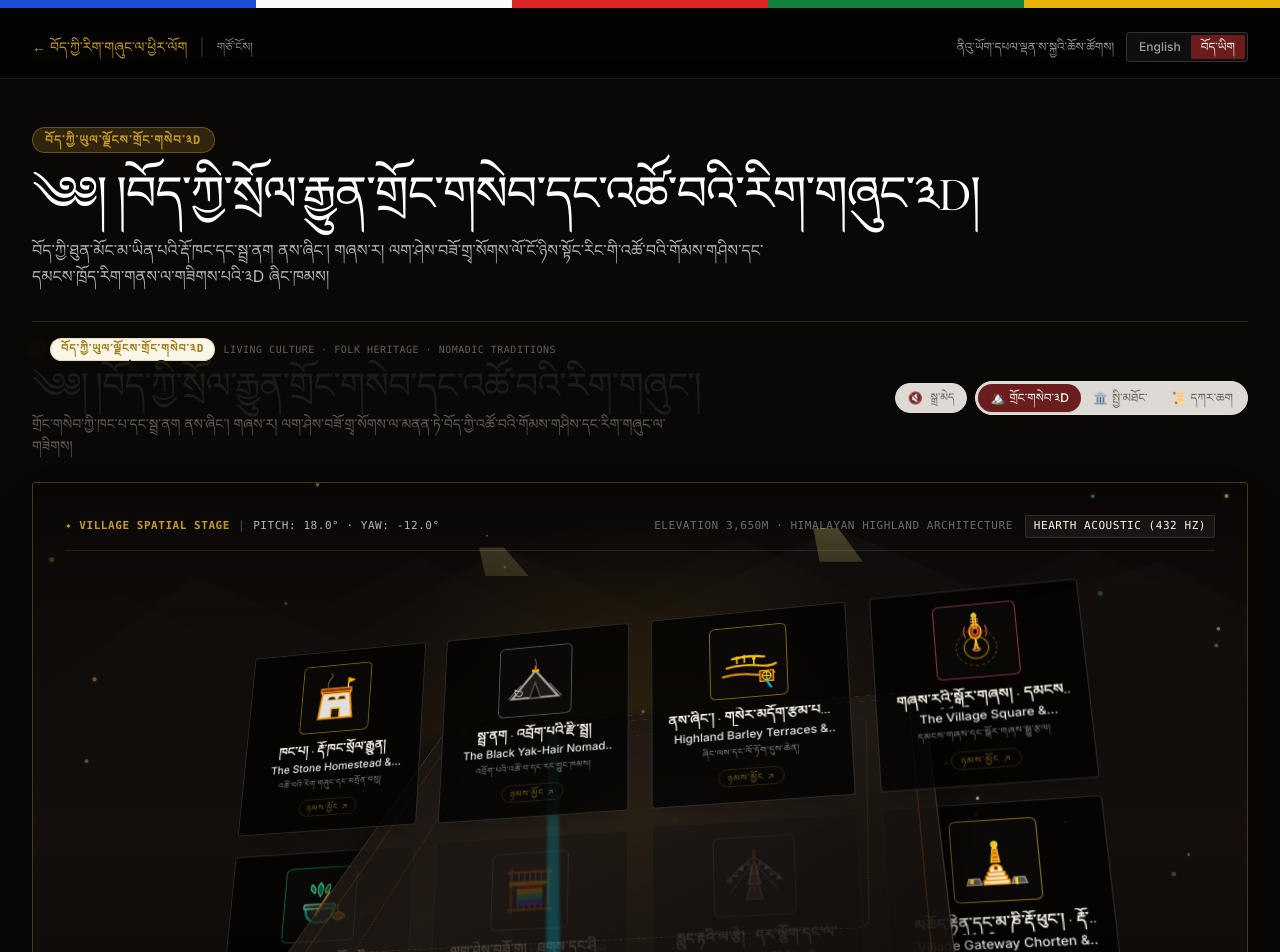
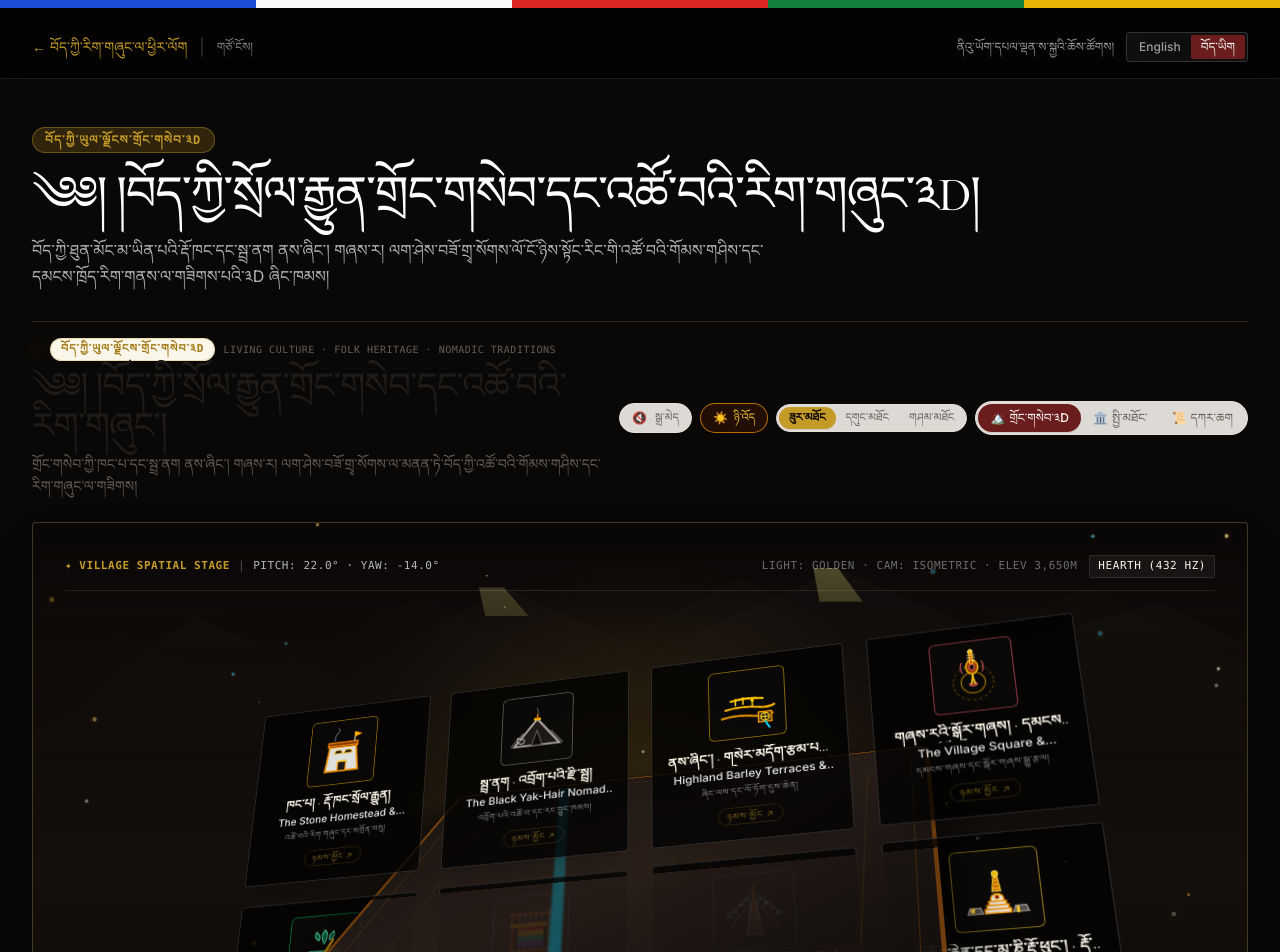
Before and after one commit to angpa/paldensakya-ny, a Next.js app: page /odyssey in a window 1280 px wide. Shown: the top 952 px of the page. Built offline with nearby package versions, Linux system fonts and the light colour scheme.

Commit message:
feat(diorama): integrate volumetric 3D island slab, day/night starlight atmospheric lighting, and camera angle presets

```diff
--- a/src/app/globals.css
+++ b/src/app/globals.css
@@ -150,3 +150,23 @@ summary::-webkit-details-marker {
     transform: translateY(-8px);
   }
 }
+
+@keyframes flag-sway {
+  0%, 100% {
+    transform: rotate(0deg) skewX(0deg);
+  }
+  50% {
+    transform: rotate(3.5deg) skewX(-4deg);
+  }
+}
+
+@keyframes pulse-lantern {
+  0%, 100% {
+    opacity: 0.85;
+    filter: drop-shadow(0 0 4px rgba(251, 191, 36, 0.6));
+  }
+  50% {
+    opacity: 1;
+    filter: drop-shadow(0 0 12px rgba(251, 191, 36, 0.9));
+  }
+}
--- a/src/components/TibetanInteractiveOdyssey.tsx
+++ b/src/components/TibetanInteractiveOdyssey.tsx
@@ -447,17 +447,30 @@ const VILLAGE_LANDMARKS: CulturalLandmark[] = [
 
 export function TibetanInteractiveOdyssey({ lang }: { lang: Language }) {
   const [viewMode, setViewMode] = useState<ViewMode>("village");
+  const [timeOfDay, setTimeOfDay] = useState<"golden" | "night">("golden");
+  const [cameraPreset, setCameraPreset] = useState<"isometric" | "aerial" | "promenade">("isometric");
   const [activeLandmark, setActiveLandmark] = useState<CulturalLandmark | null>(null);
   const [hoveredLandmark, setHoveredLandmark] = useState<CulturalLandmark | null>(null);
   const [soundEnabled, setSoundEnabled] = useState(false);
   const [isAudioActive, setIsAudioActive] = useState(false);
   const [mousePos, setMousePos] = useState({ x: 0, y: 0 });
-  const [targetRotate, setTargetRotate] = useState({ rx: 18, ry: -12 });
+  const [targetRotate, setTargetRotate] = useState({ rx: 22, ry: -14 });
 
   const containerRef = useRef<HTMLDivElement>(null);
   const canvasRef = useRef<HTMLCanvasElement>(null);
   const audioCtxRef = useRef<AudioContext | null>(null);
   const audioTimerRef = useRef<NodeJS.Timeout | null>(null);
+
+  const applyCameraPreset = (preset: "isometric" | "aerial" | "promenade") => {
+    setCameraPreset(preset);
+    if (preset === "isometric") {
+      setTargetRotate({ rx: 22, ry: -14 });
+    } else if (preset === "aerial") {
+      setTargetRotate({ rx: 52, ry: 0 });
+    } else if (preset === "promenade") {
+      setTargetRotate({ rx: 8, ry: -6 });
+    }
+  };
 
   /* ══════════════════════════════════════════════════════════════════
      Authentic Himalayan Acoustic Synthesizer (Web Audio API)
@@ -628,21 +641,29 @@ export function TibetanInteractiveOdyssey({ lang }: { lang: Language }) {
       color: string;
     }[] = [];
 
-    const colors = [
-      "rgba(217, 163, 39, ",  // Himalayan Gold
-      "rgba(244, 212, 122, ", // Morning Sunlight
-      "rgba(255, 255, 255, ", // Glacial Mist
-      "rgba(56, 189, 248, ",  // Turquoise Sky
-    ];
+    const colors =
+      timeOfDay === "night"
+        ? [
+            "rgba(255, 255, 255, ", // Bright Diamond Star
+            "rgba(251, 191, 36, ",  // Warm Golden Ember
+            "rgba(251, 146, 60, ",  // Campfire Spark
+            "rgba(147, 197, 253, ", // Pale Starlight
+          ]
+        : [
+            "rgba(217, 163, 39, ",  // Himalayan Gold
+            "rgba(244, 212, 122, ", // Morning Sunlight
+            "rgba(255, 255, 255, ", // Glacial Mist
+            "rgba(56, 189, 248, ",  // Turquoise Sky
+          ];
 
-    for (let i = 0; i < 48; i++) {
+    for (let i = 0; i < 52; i++) {
       particles.push({
         x: Math.random() * width,
         y: Math.random() * height,
         size: Math.random() * 2.2 + 0.6,
-        vx: (Math.random() - 0.5) * 0.3,
-        vy: -Math.random() * 0.4 - 0.1, // Drifts gently upward like morning valley hearth smoke
-        alpha: Math.random() * 0.5 + 0.2,
+        vx: (Math.random() - 0.5) * (timeOfDay === "night" ? 0.15 : 0.3),
+        vy: timeOfDay === "night" ? -Math.random() * 0.25 : -Math.random() * 0.4 - 0.1,
+        alpha: Math.random() * 0.6 + 0.25,
         color: colors[Math.floor(Math.random() * colors.length)],
       });
     }
@@ -677,7 +698,7 @@ export function TibetanInteractiveOdyssey({ lang }: { lang: Language }) {
       cancelAnimationFrame(animId);
       window.removeEventListener("resize", onResize);
     };
-  }, []);
+  }, [timeOfDay]);
 
   const currentInspector = hoveredLandmark || activeLandmark || VILLAGE_LANDMARKS[0];
 
@@ -755,6 +776,78 @@ export function TibetanInteractiveOdyssey({ lang }: { lang: Language }) {
             )}
           </button>
 
+          {/* Time of Day Atmosphere Switch (Diorama Lighting) */}
+          <button
+            type="button"
+            onClick={() => setTimeOfDay(timeOfDay === "golden" ? "night" : "golden")}
+            className={`px-3 py-1.5 rounded-full text-xs font-medium transition-all cursor-pointer flex items-center gap-1.5 border ${
+              timeOfDay === "night"
+                ? "bg-indigo-950/80 border-indigo-400 text-indigo-200 shadow-xs"
+                : "bg-amber-950/40 border-amber-500/70 text-amber-300 shadow-xs"
+            }`}
+            title="Toggle Day / Night Himalayan Starlight atmosphere"
+          >
+            <span>{timeOfDay === "night" ? "🌙" : "☀️"}</span>
+            <span className="font-mono text-[11px]">
+              {timeOfDay === "night"
+                ? lang === "bo"
+                  ? "དགོང་མོ"
+                  : "Starlight"
+                : lang === "bo"
+                ? "ཉི་འོད"
+                : "Golden"}
+            </span>
+          </button>
+
+          {/* Camera Perspective Presets (Diorama Angle) */}
+          {viewMode === "village" && (
+            <div
+              role="radiogroup"
+              aria-label="Camera angle preset"
+              className="flex items-center rounded-full border border-border-subtle bg-card-bg/90 p-0.5 text-xs shadow-2xs"
+            >
+              <button
+                type="button"
+                role="radio"
+                aria-checked={cameraPreset === "isometric"}
+                onClick={() => applyCameraPreset("isometric")}
+                className={`px-2.5 py-1 rounded-full text-[11px] font-mono transition-all cursor-pointer ${
+                  cameraPreset === "isometric"
+                    ? "bg-tibet-gold text-black font-semibold shadow-2xs"
+                    : "text-muted hover:text-foreground"
+                }`}
+              >
+                {lang === "bo" ? "ཟུར་མཐོང" : "Isometric"}
+              </button>
+              <button
+                type="button"
+                role="radio"
+                aria-checked={cameraPreset === "aerial"}
+                onClick={() => applyCameraPreset("aerial")}
+                className={`px-2.5 py-1 rounded-full text-[11px] font-mono transition-all cursor-pointer ${
+                  cameraPreset === "aerial"
+                    ? "bg-tibet-gold text-black font-semibold shadow-2xs"
+                    : "text-muted hover:text-foreground"
+                }`}
+              >
+                {lang === "bo" ? "དགུང་མཐོང" : "Aerial"}
+              </button>
+              <button
+                type="button"
+                role="radio"
+                aria-checked={cameraPreset === "promenade"}
+                onClick={() => applyCameraPreset("promenade")}
+                className={`px-2.5 py-1 rounded-full text-[11px] font-mono transition-all cursor-pointer ${
+                  cameraPreset === "promenade"
+                    ? "bg-tibet-gold text-black font-semibold shadow-2xs"
+                    : "text-muted hover:text-foreground"
+                }`}
+              >
+                {lang === "bo" ? "གཤམ་མཐོང" : "Ground"}
+              </button>
+            </div>
+          )}
+
           {/* Perspective Switcher */}
           <div
             role="radiogroup"
@@ -815,10 +908,16 @@ export function TibetanInteractiveOdyssey({ lang }: { lang: Language }) {
           ref={containerRef}
           onMouseMove={handleMouseMove}
           onMouseLeave={handleMouseLeave}
-          className="relative w-full min-h-[620px] sm:min-h-[700px] rounded-sm border border-sakya-gold/40 bg-gradient-to-b from-[#0a0807] via-[#140f0c] to-[#080706] overflow-hidden shadow-2xl p-4 sm:p-8 flex flex-col justify-between select-none"
+          className={`relative w-full min-h-[620px] sm:min-h-[700px] rounded-sm border ${
+            timeOfDay === "night" ? "border-indigo-400/40" : "border-sakya-gold/40"
+          } ${
+            timeOfDay === "night"
+              ? "bg-gradient-to-b from-[#05040a] via-[#090716] to-[#040308]"
+              : "bg-gradient-to-b from-[#0a0807] via-[#140f0c] to-[#080706]"
+          } overflow-hidden shadow-2xl p-4 sm:p-8 flex flex-col justify-between select-none transition-colors duration-700`}
           style={{ perspective: "1300px" }}
         >
-          {/* Background Canvas: Floating Golden Stardust & Morning Mountain Mist */}
+          {/* Background Canvas: Floating Golden Stardust & Mountain Mist/Stars */}
           <canvas
             ref={canvasRef}
             className="absolute inset-0 w-full h-full pointer-events-none opacity-85"
@@ -837,20 +936,26 @@ export function TibetanInteractiveOdyssey({ lang }: { lang: Language }) {
               <polygon points="0,240 80,120 180,180 320,80 440,160 580,60 720,150 860,70 1000,160 1000,240" opacity="0.3" />
               {/* Mid Snowcaps */}
               <polygon points="0,240 140,100 260,170 390,70 510,140 660,50 800,130 920,85 1000,140 1000,240" opacity="0.5" />
-              {/* Glowing Glacier Peaks */}
-              <polygon points="370,70 390,70 410,100 375,100" fill="#fef08a" opacity="0.7" />
-              <polygon points="640,50 660,50 680,85 645,85" fill="#fef08a" opacity="0.8" />
+              {/* Glowing Glacier Peaks: Golden Sunrise vs Silvery Moonlight */}
+              <polygon points="370,70 390,70 410,100 375,100" fill={timeOfDay === "night" ? "#bae6fd" : "#fef08a"} opacity="0.8" />
+              <polygon points="640,50 660,50 680,85 645,85" fill={timeOfDay === "night" ? "#bae6fd" : "#fef08a"} opacity="0.9" />
             </svg>
-            <div className="absolute inset-0 bg-gradient-to-b from-transparent via-[#140f0c]/60 to-[#140f0c]" />
+            <div
+              className={`absolute inset-0 bg-gradient-to-b from-transparent ${
+                timeOfDay === "night" ? "via-[#090716]/60 to-[#090716]" : "via-[#140f0c]/60 to-[#140f0c]"
+              }`}
+            />
           </div>
 
-          {/* Central Radial Golden Sun Spotlight following cursor */}
+          {/* Central Radial Golden Sun/Moon Spotlight following cursor */}
           <div
             className="absolute inset-0 pointer-events-none transition-transform duration-700 ease-out"
             style={{
               background: `radial-gradient(circle 420px at ${50 + mousePos.x * 40}% ${
                 50 + mousePos.y * 40
-              }%, rgba(217, 163, 39, 0.20), transparent 75%)`,
+              }%, ${
+                timeOfDay === "night" ? "rgba(147, 197, 253, 0.16)" : "rgba(217, 163, 39, 0.20)"
+              }, transparent 75%)`,
             }}
           />
 
@@ -865,10 +970,10 @@ export function TibetanInteractiveOdyssey({ lang }: { lang: Language }) {
             </div>
             <div className="flex items-center gap-3">
               <span className="hidden md:inline text-white/40">
-                ELEVATION 3,650M · HIMALAYAN HIGHLAND ARCHITECTURE
+                LIGHT: {timeOfDay.toUpperCase()} · CAM: {cameraPreset.toUpperCase()} · ELEV 3,650M
               </span>
               <span className="text-tibet-gold-light px-2 py-0.5 rounded-xs bg-white/5 border border-white/10">
-                {currentInspector.soundType.toUpperCase()} ACOUSTIC ({currentInspector.freq} HZ)
+                {currentInspector.soundType.toUpperCase()} ({currentInspector.freq} HZ)
               </span>
             </div>
           </div>
@@ -881,18 +986,27 @@ export function TibetanInteractiveOdyssey({ lang }: { lang: Language }) {
               transformStyle: "preserve-3d",
             }}
           >
-            {/* The Stylized Ground Base of the Tibetan Settlement */}
+            {/* The Stylized Volumetric Ground Diorama Slab */}
             <div
-              className="absolute w-[360px] h-[360px] sm:w-[580px] sm:h-[580px] rounded-2xl border border-sakya-gold/30 bg-gradient-to-br from-[#1a1411]/90 via-[#221b16]/80 to-[#120e0c]/95 shadow-[0_20px_50px_rgba(0,0,0,0.8)] pointer-events-none"
+              className={`absolute w-[360px] h-[360px] sm:w-[580px] sm:h-[580px] rounded-2xl border-4 ${
+                timeOfDay === "night"
+                  ? "border-amber-500/25 bg-gradient-to-br from-[#0e0b18]/95 via-[#181326]/90 to-[#08060f]/95 shadow-[0_30px_70px_rgba(0,0,0,0.95)]"
+                  : "border-amber-600/40 bg-gradient-to-br from-[#1c1511]/95 via-[#271d18]/90 to-[#120e0c]/95 shadow-[0_30px_70px_rgba(0,0,0,0.9)]"
+              } pointer-events-none transition-colors duration-700`}
               style={{
-                transform: "translateZ(0px) rotateX(45deg)",
+                transform: "translateZ(-15px) rotateX(45deg)",
               }}
             >
               {/* Stepped mountain terrace curves etched into ground */}
               <div className="absolute inset-4 rounded-xl border border-amber-600/20" />
               <div className="absolute inset-16 rounded-xl border border-dashed border-amber-500/15" />
               {/* Flowing mountain stream path */}
-              <div className="absolute top-0 bottom-0 left-1/3 w-3 bg-gradient-to-b from-cyan-600/30 via-cyan-400/20 to-cyan-500/30 blur-[1px] transform -rotate-12" />
+              <div className="absolute top-0 bottom-0 left-1/3 w-3 bg-gradient-to-b from-cyan-600/40 via-cyan-400/30 to-cyan-500/40 blur-[1px] transform -rotate-12" />
+              {/* Extruded Cliff Rock Strata Slab Edge */}
+              <div
+                aria-hidden="true"
+                className="absolute -bottom-5 inset-x-0 h-6 rounded-b-2xl bg-gradient-to-b from-black/80 to-black/95 border-x-4 border-b-4 border-amber-950/70"
+              />
             </div>
 
             {/* 8 Interactive Cultural Landmarks Positioned on the Village Stage */}
@@ -924,6 +1038,17 @@ export function TibetanInteractiveOdyssey({ lang }: { lang: Language }) {
                     <div
                       className={`absolute inset-0 rounded-sm bg-gradient-to-br ${landmark.bgGlowClass} opacity-0 group-hover:opacity-100 transition-opacity duration-300 pointer-events-none`}
                     />
+
+                    {/* Warm Night Lantern Window Glow (when Night mode is active) */}
+                    {timeOfDay === "night" && (
+                      <div
+                        aria-hidden="true"
+                        className="absolute top-2 right-2 w-3 h-3 rounded-full bg-amber-400 blur-[2px] animate-pulse pointer-events-none"
+                        style={{
+                          boxShadow: "0 0 10px 2px rgba(251, 191, 36, 0.8)",
+                        }}
+                      />
+                    )}
 
                     {/* Miniature Building Model SVG */}
                     <div
```
